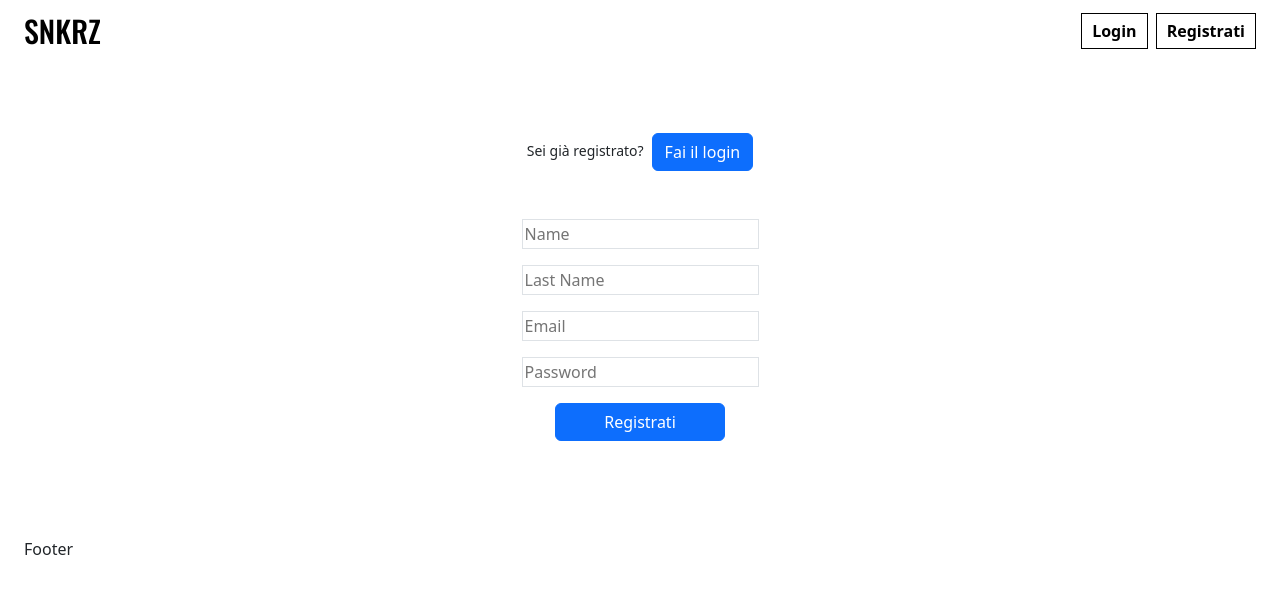
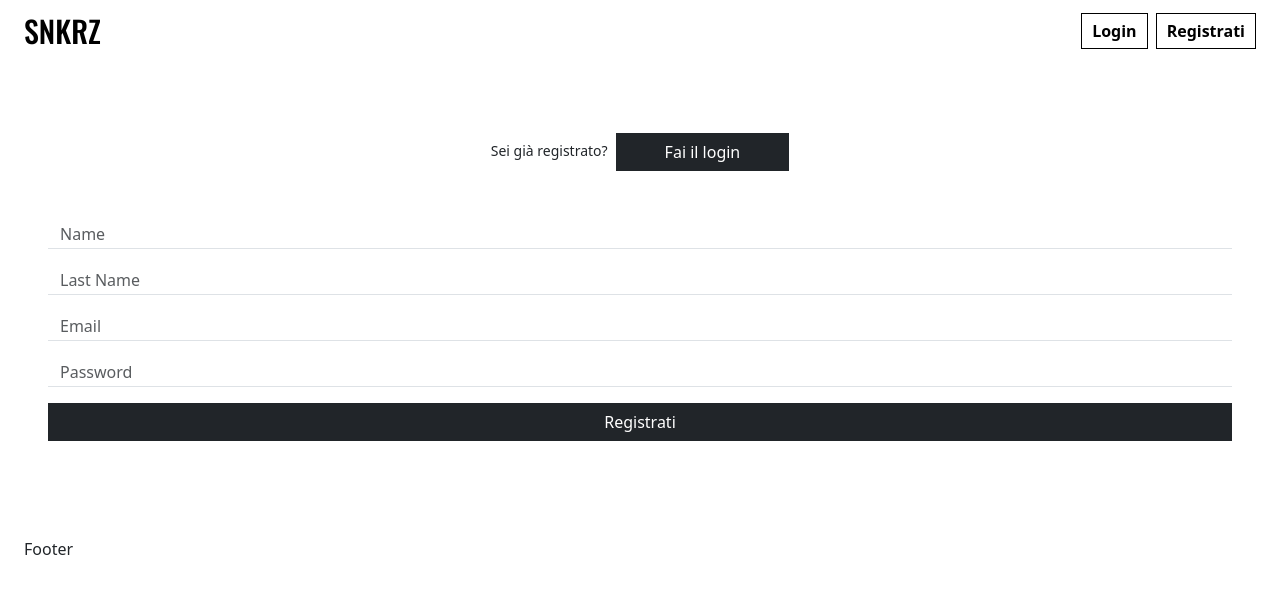
Before and after one commit to angelogiuliano/SNKRZ-Capstone, a React (Create React App) app in the folder fe/: page /signUp in a window 1280 px wide. Shown: the top 594 px of the page. Built offline with nearby package versions, Linux system fonts and the light colour scheme.

Commit message:
update login + stili

```diff
--- a/fe/src/components/Card/Card.css
+++ b/fe/src/components/Card/Card.css
@@ -1,8 +1,5 @@
 .sneaker-card {
   width: 250px;
-  height: 400px;
-  border: 1px solid #ccc;
-  border-radius: 8px;
   overflow: hidden;
   height: auto;
   transition: scale 0.2s ease;
--- /dev/null
+++ b/fe/src/components/Login/LoginForm/LoginForm.css
@@ -0,0 +1,3 @@
+.form-control:focus {
+    border-color: black !important;
+}
--- a/fe/src/components/Login/LoginForm/LoginForm.jsx
+++ b/fe/src/components/Login/LoginForm/LoginForm.jsx
@@ -2,7 +2,9 @@ import React, { useState } from "react";
 import { useNavigate } from "react-router-dom";
 import { Link } from "react-router-dom";
 import Alert from "react-bootstrap/Alert";
-import axios from 'axios'
+import axios from "axios";
+import './LoginForm.css'
+import banner from '../../../imgs/Welcome.png'
 
 export const LoginForm = ({ toggleShowForm, setToggleShowForm }) => {
   const [formData, setFormData] = useState({});
@@ -37,13 +39,15 @@ export const LoginForm = ({ toggleShowForm, setToggleShowForm }) => {
   };
 
   return (
-    <form onSubmit={onSubmit} className="card-body cardbody-color p-lg-5">
-      <div className="text-center">
+    <form
+      onSubmit={onSubmit}
+      className="card-body cardbody-color p-lg-5 text-dark"
+    >
+      <div className="d-flex align-items-center justify=content-center">
         <img
-          src="https://picsum.photos/340/340"
-          className="img-fluid profile-image-pic img-thumbnail rounded-circle my-3"
-          width="200px"
-          alt="profile"
+          src={banner}
+          className="my-4 w-100"
+          alt="welcome banner"
         />
       </div>
 
@@ -57,7 +61,7 @@ export const LoginForm = ({ toggleShowForm, setToggleShowForm }) => {
         <input
           onChange={onChangeInput}
           type="email"
-          className="form-control"
+          className="form-control shadow-none rounded-0 border-0 border-bottom border-gray"
           name="email"
           aria-describedby="emailHelp"
           placeholder="Inserisci la tua email..."
@@ -68,7 +72,7 @@ export const LoginForm = ({ toggleShowForm, setToggleShowForm }) => {
         <input
           onChange={onChangeInput}
           type="password"
-          className="form-control"
+          className="form-control shadow-none rounded-0 border-0 border-bottom border-gray"
           name="password"
           placeholder="Inserisci la tua password"
         />
@@ -79,7 +83,7 @@ export const LoginForm = ({ toggleShowForm, setToggleShowForm }) => {
           as={Link}
           to="/home"
           type="submit"
-          className="btn btn-primary px-5 mb-5 w-100"
+          className="btn btn-dark px-5 mb-5 w-100 rounded-0"
         >
           Login
         </button>
@@ -89,7 +93,7 @@ export const LoginForm = ({ toggleShowForm, setToggleShowForm }) => {
         Non sei registrato?
         <button
           type="button"
-          className="ms-2 btn btn-primary"
+          className="ms-2 btn btn-dark rounded-0"
           onClick={() => setToggleShowForm(!toggleShowForm)}
         >
           Registrati ora!
--- a/fe/src/components/Login/SignUpForm/SignUpForm.jsx
+++ b/fe/src/components/Login/SignUpForm/SignUpForm.jsx
@@ -36,7 +36,7 @@ export const SignUpForm = ({ toggleShowForm, setToggleShowForm }) => {
         Sei già registrato?
         <button
           type="button"
-          className="ms-2 btn btn-primary"
+          className="btn btn-dark px-5 ms-2 rounded-0"
           onClick={() => setToggleShowForm(!toggleShowForm)}
         >
           Fai il login
@@ -44,7 +44,7 @@ export const SignUpForm = ({ toggleShowForm, setToggleShowForm }) => {
       </div>
       <div className="mb-3">
         <input
-          className="border"
+          className="form-control shadow-none rounded-0 border-0 border-bottom border-gray"
           onChange={onChangeFn}
           placeholder="Name"
           type="text"
@@ -54,7 +54,7 @@ export const SignUpForm = ({ toggleShowForm, setToggleShowForm }) => {
 
       <div className="mb-3">
         <input
-          className="border"
+          className="form-control shadow-none rounded-0 border-0 border-bottom border-gray"
           onChange={onChangeFn}
           placeholder="Last Name"
           type="text"
@@ -64,7 +64,7 @@ export const SignUpForm = ({ toggleShowForm, setToggleShowForm }) => {
 
       <div className="mb-3">
         <input
-          className="border"
+          className="form-control shadow-none rounded-0 border-0 border-bottom border-gray"
           onChange={onChangeFn}
           placeholder="Email"
           type="email"
@@ -74,7 +74,7 @@ export const SignUpForm = ({ toggleShowForm, setToggleShowForm }) => {
 
       <div className="mb-3">
         <input
-          className="border"
+          className="form-control shadow-none rounded-0 border-0 border-bottom border-gray"
           onChange={onChangeFn}
           placeholder="Password"
           type="password"
@@ -83,7 +83,7 @@ export const SignUpForm = ({ toggleShowForm, setToggleShowForm }) => {
       </div>
 
       <div className="text-center">
-        <button type="submit" className="btn btn-primary px-5 mb-5">
+        <button type="submit" className="btn btn-dark px-5 mb-5 w-100 rounded-0">
           Registrati
         </button>
       </div>
--- a/fe/src/components/Welcome/Welcome.jsx
+++ b/fe/src/components/Welcome/Welcome.jsx
@@ -17,7 +17,7 @@ export const Welcome = (props) => {
   });
 
   return (
-    <div className={timer > 0 ? "mx-5" : "invisible"}>
+    <div className={timer > 0 ? "mx-5" : "d-none"}>
       <Alert variant="success">Welcome, {firstName + " " + lastName}</Alert>
     </div>
   );
```
Also changed, not shown: fe/src/imgs/Welcome.png (added).
